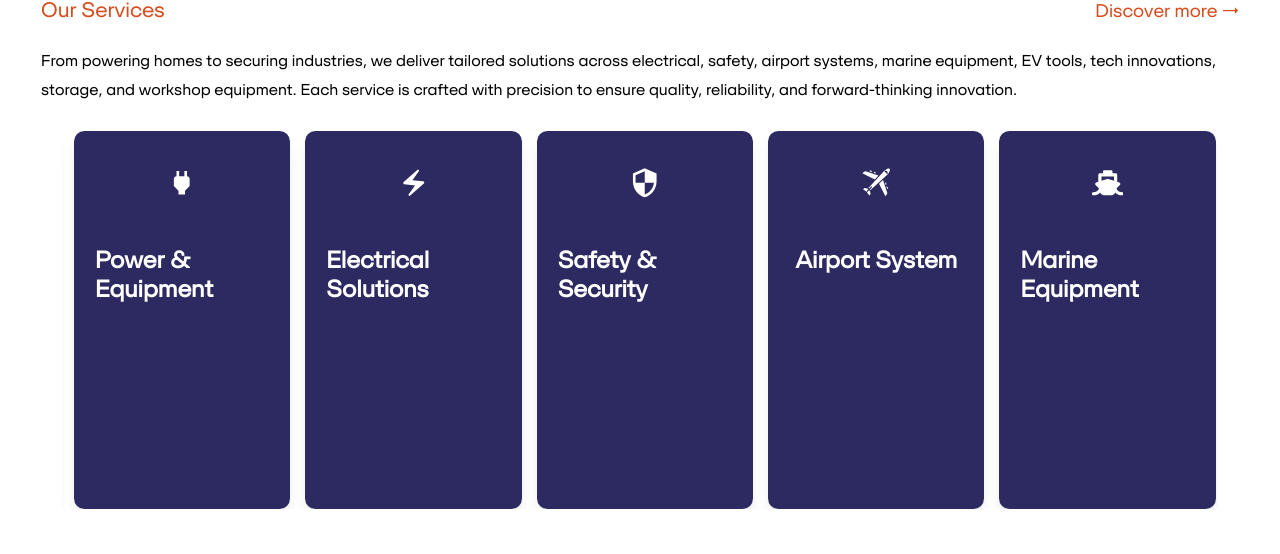
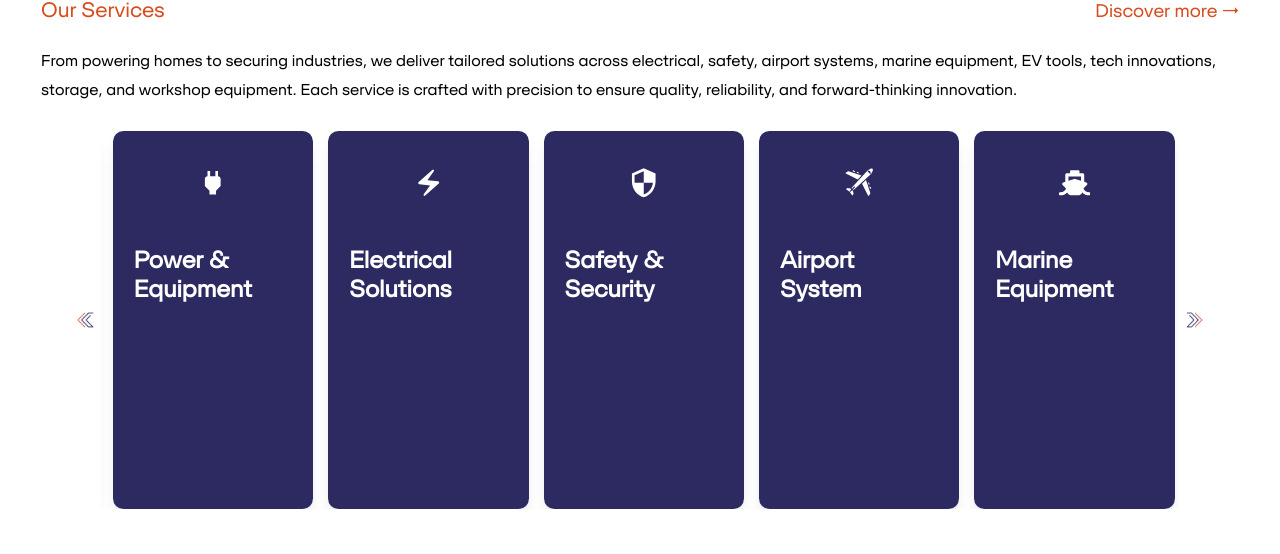
Before and after one commit to IbrahimMohram1/Expand, a React (Vite) app: page / in a window 1280 px wide. Shown: the part 1900-2454 px from the top of the page. Built offline with nearby package versions, Linux system fonts and the light colour scheme; grey boxes are pictures that could not be loaded.

Commit message:
'update'

```diff
--- a/src/App.css
+++ b/src/App.css
@@ -43,3 +43,10 @@ body {
 p{
     line-height: 28.8px !important;
 }
+
+.slick-prev:before{
+    content: none !important;
+}
+.slick-next:before{
+    content: none !important;
+}
--- a/src/Components/ServicesSwiper/SwiperServices.jsx
+++ b/src/Components/ServicesSwiper/SwiperServices.jsx
@@ -10,6 +10,8 @@ import "slick-carousel/slick/slick.css";
 import "slick-carousel/slick/slick-theme.css";
 import { Link, useParams } from "react-router-dom";
 import Slider from "react-slick";
+import Rarrow from "../../assets/RightArrow.png";
+import Larrow from "../../assets/LeftArrow.png";
 
 export default function SwiperServices() {
   const { GetServices, Services } = useContext(ContextData);
@@ -44,6 +46,51 @@ export default function SwiperServices() {
       }
     }
   }, [id]);
+  function SampleNextArrow(props) {
+    const { className, style, onClick } = props;
+    return (
+      <div
+        className={className}
+        style={{
+          ...style,
+        }}
+        onClick={onClick}
+      >
+        {/* تصميم الشيفرون - سهمين رمادي وسهم برتقالي */}
+        <img
+          src={Rarrow}
+          alt="Next Arrow"
+          style={{
+            width: "50px",
+            height: "20px",
+          }}
+        />
+      </div>
+    );
+  }
+
+  function SamplePrevArrow(props) {
+    const { className, style, onClick } = props;
+    return (
+      <div
+        className={className}
+        style={{
+          ...style,
+        }}
+        onClick={onClick}
+      >
+        {/* تصميم الشيفرون - سهمين رمادي وسهم برتقالي */}
+        <img
+          src={Larrow}
+          alt="Prev Arrow"
+          style={{
+            width: "50px",
+            height: "20px",
+          }}
+        />
+      </div>
+    );
+  }
 
   const settings = {
     infinite: true,
@@ -54,6 +101,8 @@ export default function SwiperServices() {
     centerMode: true,
     centerPadding: "0px",
     initialSlide: initialSlide, // تحديد الـ initialSlide
+    nextArrow: <SampleNextArrow />,
+    prevArrow: <SamplePrevArrow />,
     responsive: [
       { breakpoint: 1024, settings: { slidesToShow: 3, slidesToScroll: 1 } },
       { breakpoint: 640, settings: { slidesToShow: 2, slidesToScroll: 1 } },
@@ -66,8 +115,8 @@ export default function SwiperServices() {
   }
 
   return (
-    <div className="container mx-auto my-5 overflow-hidden">
-      <div className="flex justify-center items-center gap-x-4">
+    <div className="w-[90%] mx-auto my-5 ">
+      <div className="flex justify-center items-center gap-x-10">
         <Slider ref={sliderRef} {...settings}>
           {Services.length > 0 ? (
             Services.map((service) => {
```
Also changed, not shown: src/assets/LeftArrow.png (added), src/assets/RightArrow.png (added).
